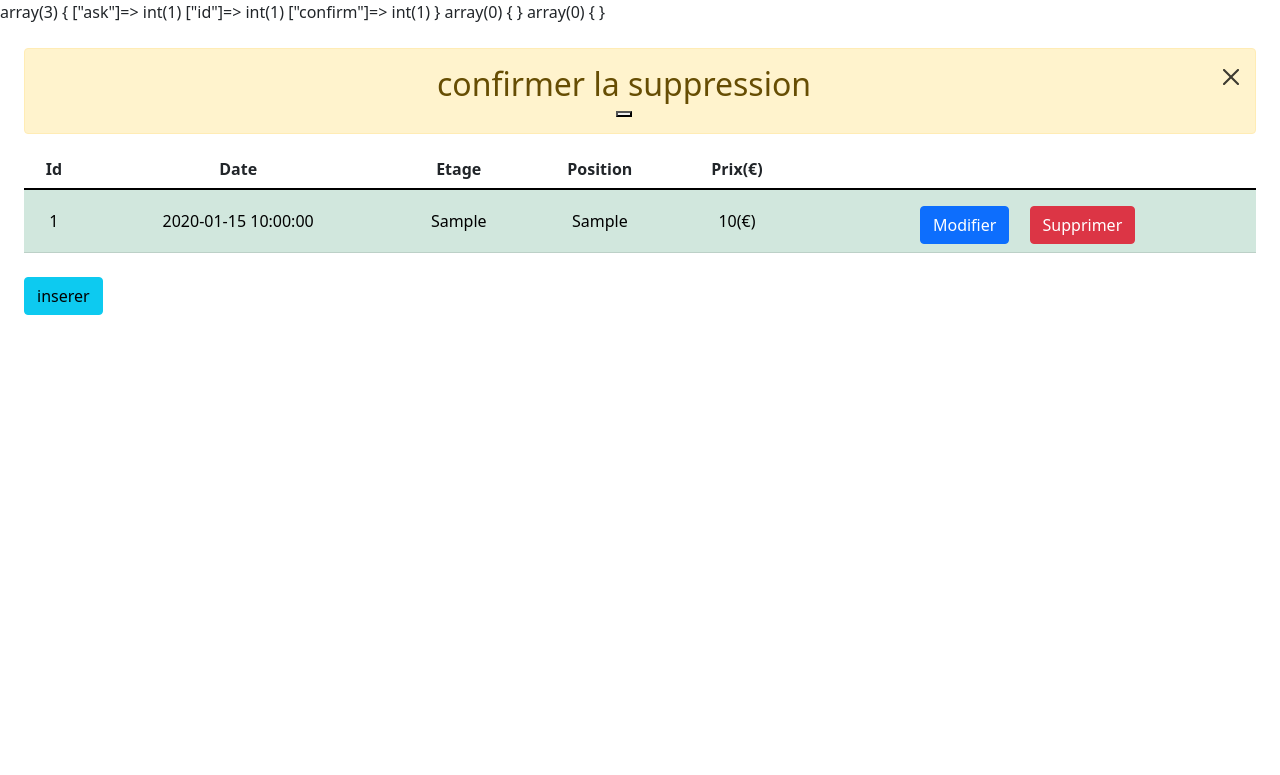
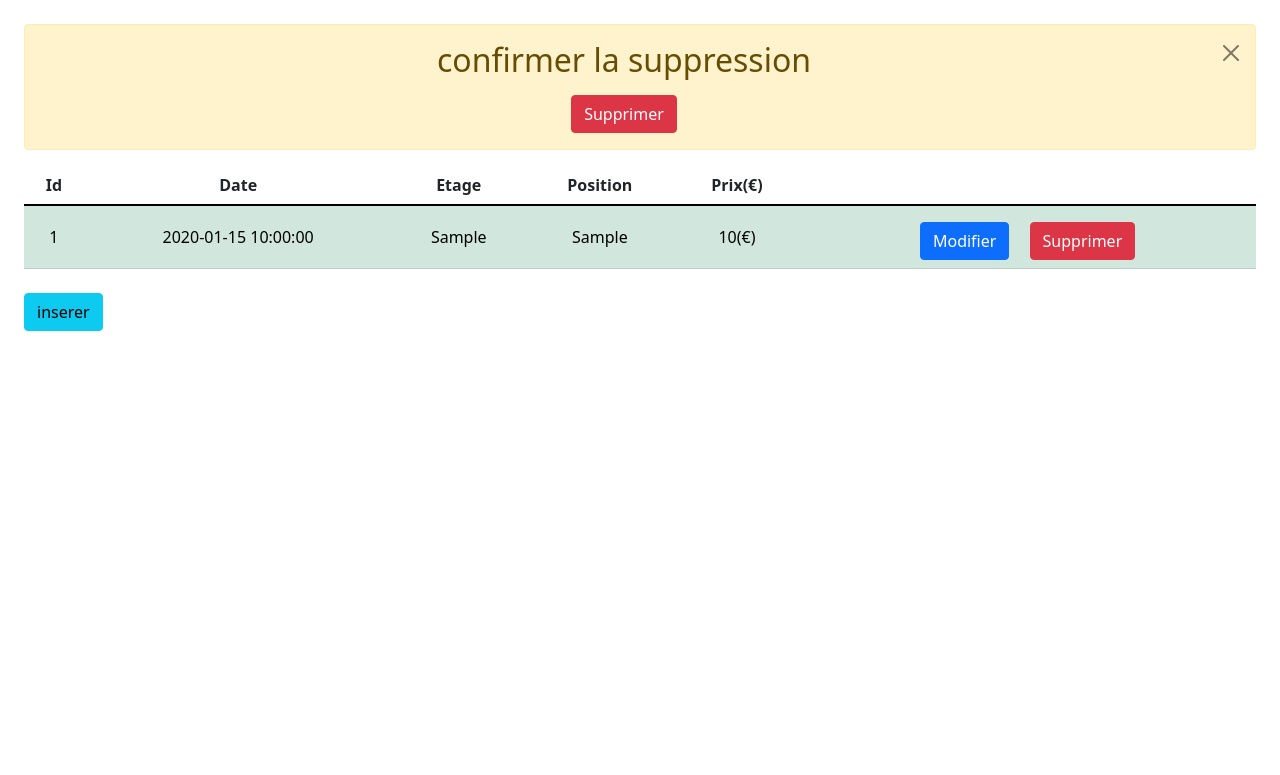
Before and after one commit to codeuronline/ampoule, a PHP site: page /index.php in a window 1280 px wide. Shown: the top 775 px of the page. Run offline with PHP 8.4, Linux system fonts and the light colour scheme; the visitor is signed in with stand-in values (Sample User, id 1); tables that the repository leaves empty or names only in its code hold one stand-in row (values such as "Sample post").

Commit message:
update -> last

```diff
--- a/index.php
+++ b/index.php
@@ -1,47 +1,39 @@
 <?php
 session_start();
-?>
-<?php
-var_dump(@$_SESSION);
-var_dump(@$_POST);
-var_dump(@$_GET);
 if (@$_SESSION["ask"]):?>
 <div class='m-4'>
     <div class='alert alert-warning alert-dismissible fade show'>
         <strong>
             <center>
                 <h2>confirmer la suppression</h2>
-                <a href="delete.php?id=<?=@$_SESSION['id']?>&confirm=true">
-                    <button type='button' class='btn-validate' data-bs-dismiss='alert'>
-
-                    </button>
+                <a href="delete2.php?id=<?=$_SESSION['id']?>">
+                    <button type="submit" class="btn btn-danger mt-2" id="bouton">Supprimer</button></a>
+                <a ref="index.php">
+                    <button type='button' class='btn-close' data-bs-dismiss='alert'></button>
                 </a>
-                <button type='button' class='btn-close' data-bs-dismiss='alert'></button>
+                <?php //unset($_SESSION['ask']);?>
             </center>
         </strong>
-        <button type='button' class='btn-close' data-bs-dismiss='alert'></button>
-        <?php unset($_SESSION['ask']);?>
+    </div>
+    <div class="position-fixed bottom-0 end-0 p-3" style="z-index: 11">
+        <div id="toast1" class="toast hide" role="alert" aria-live="assertive" aria-atomic="true">
+            <div class="toast-header">
+                <img src="..." class="rounded me-2" alt="...">
+                <strong class="me-auto">Success Delete</strong>
+                <small>1min</small>
+                <button type="button" class="btn-close" data-bs-dismiss="toast" aria-label="Close"></button>
+            </div>
+            <div class="toast-body">
+                Supression cours
+            </div>
+            <?php
+            //unset($_SESSION['toast']);
+            //unset($_SESSION['ask']);
+            ?>
+        </div>
     </div>
     <?php endif ?>
-    <?php if (@$_SESSION['confirm']):?>
-    <div class=" toast" role="alert" aria-live="assertive" aria-atomic="true">
-        <div class="toast-header">
-            <img src="..." class="rounded mr-2" alt="...">
-            <strong class="mr-auto">Suppression</strong>
-            <small class="text-muted">confirmée</small>
-            <button type="button" class="ml-2 mb-1 close" data-dismiss="toast" aria-label="Close">
-                <span aria-hidden="true">&times;</span>
-            </button>
-        </div>
-        <div class="toast-body">
-            Vu?
-        </div>
-    </div>
-    <?php
-    unset($_SESSION['confirm']);
-    unset($_SESSION['ask']);
-    ?>
-    <?php endif ?>
+
 
     <?php
      require_once 'models/ampoule.php' ;
@@ -103,5 +95,12 @@ if (@$_SESSION["ask"]):?>
         </table>
         <a href="gestion.php"><button type="submit" class="btn btn-info mt-2">inserer</button></a>
     </body>
+    <script type="text/javascript">
+    $(document).ready(function() {
+        $(" #bouton").click(function() {
+            $('#toast1').toast('show');
+        });
+    });
+    </script>
 
     </html>
--- a/models/ampoule.php
+++ b/models/ampoule.php
@@ -12,7 +12,7 @@ class Ampoule {
         global $db;
         require_once 'connexion.php';
         extract($data);
-        if ($_POST['id']){
+        if (isset($_POST['id'])){
             $sql = "UPDATE ampoule SET  date=?, etage=?, position=?, prix=? WHERE id=?";
                 $db->prepare($sql)->execute([$date, $etage, $position, $prix, @$_POST['id']]);
         } else {
```
Also changed, not shown: delete.php (+16 -17 lines), delete2.php (added, +9 -0 lines), gestion.php (+8 -6 lines).
